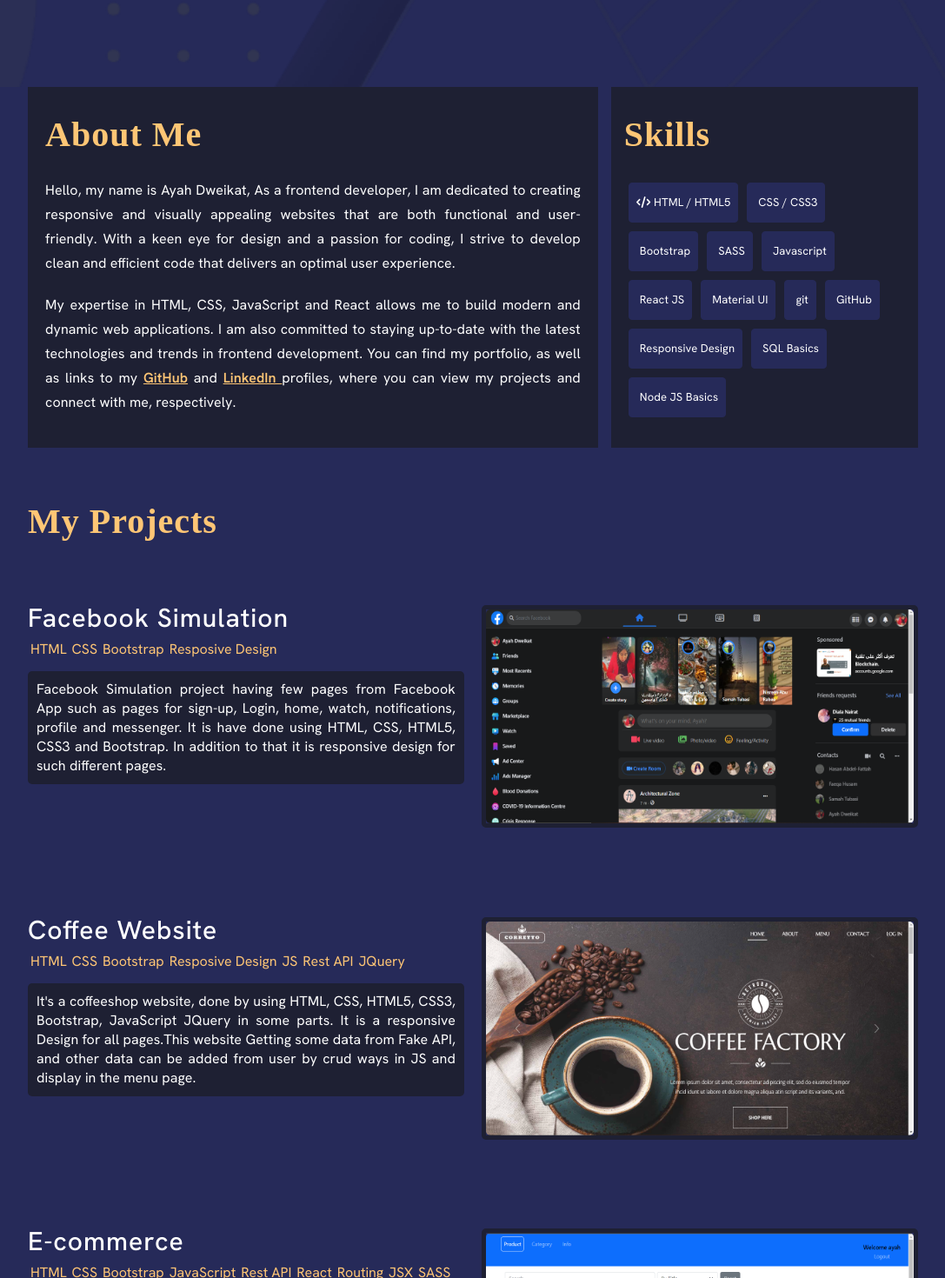
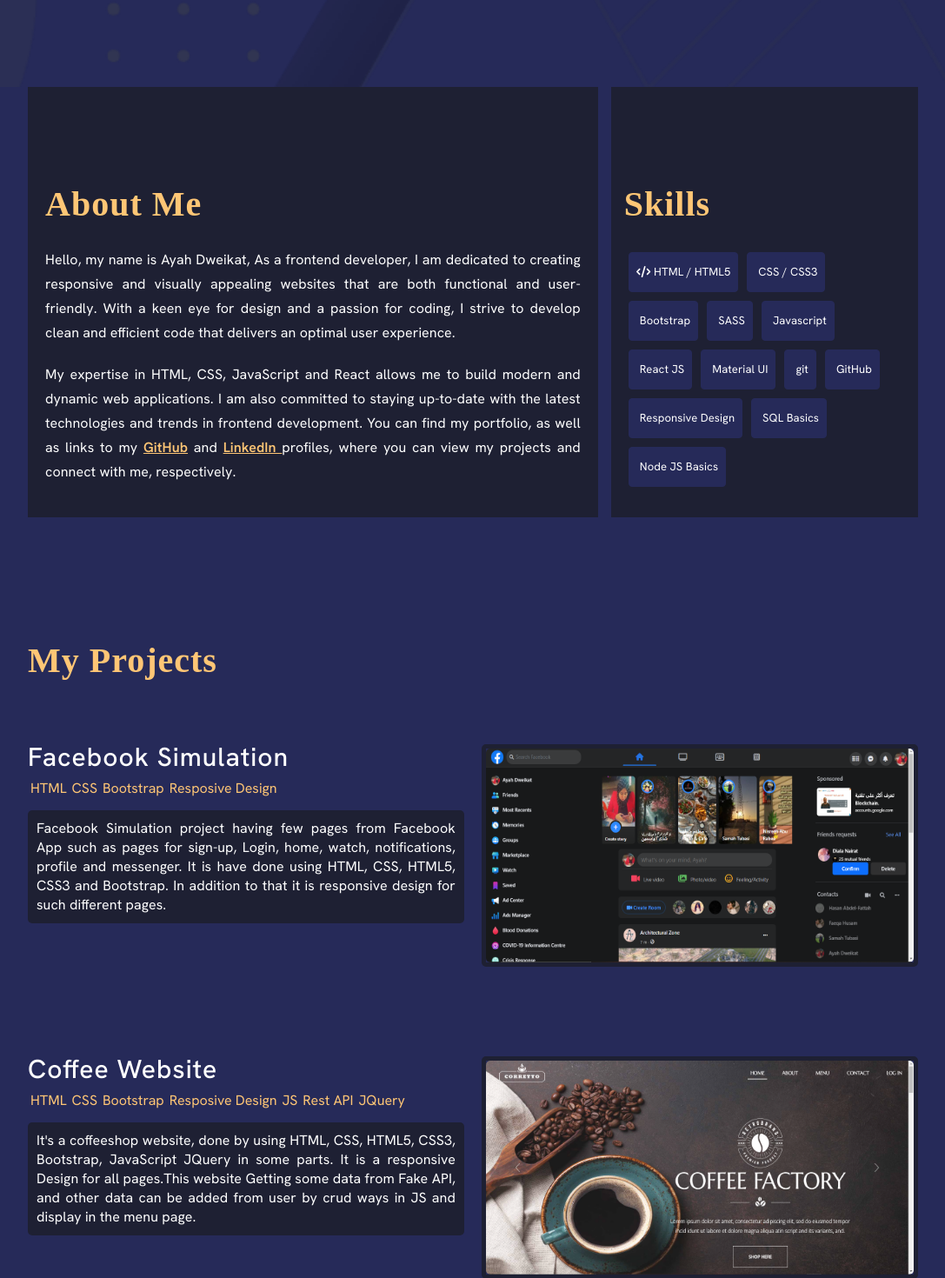
Before and after one commit to AyahDweikat/ayah-dweikat-portfolio, a React (Create React App) app: page / in a window 1280 px wide. Shown: the part 700-2170 px from the top of the page at 87% size, without its empty margins (96-1183 px from the left). Built offline with nearby package versions, Linux system fonts and the light colour scheme.

Commit message:
some changes on responsive, heights

```diff
--- a/src/Components/About/about.css
+++ b/src/Components/About/about.css
@@ -22,7 +22,8 @@
     color: var(--main-color);
     font-size: 40px;
     font-weight: 600;
-    margin-block-start: 0px;
+    text-align: left;
+    margin-block-start: 80px;
     margin-block-end: 25px;
     line-height: 50px;
     letter-spacing: 1px;
--- a/src/Components/Conatct/contact.css
+++ b/src/Components/Conatct/contact.css
@@ -14,7 +14,7 @@
   font-family: var(--secondary-font-family);
   font-size: 40px;
   font-weight: 600;
-  margin-block-start: 0px;
+  margin-block-start: 80px;
   margin-block-end: 25px;
   line-height: 50px;
   letter-spacing: 1px;
--- a/src/Components/Header/Header.jsx
+++ b/src/Components/Header/Header.jsx
@@ -9,13 +9,12 @@
   return (
     <header>
       <div className="logo"
-    //   role="text"
       aria-label="Logo">
         <span>Ayah Dweikat</span>
       </div>
       <nav>
         <div className="icon"
-        // onClick={setFlag(!flag)}
+        // onClick={() =>setFlag(!flag)}
         onClick = {myFunction}
         >
           <span id="icon"
--- a/src/Components/Projects/projects.css
+++ b/src/Components/Projects/projects.css
@@ -2,6 +2,8 @@
 .projects .container {
   display: flex;
   flex-direction: column;
+  align-items: flex-start;
+  justify-content: flex-start;
 }
 .projects h2 {
   justify-self: flex-start;
@@ -13,7 +15,7 @@
   font-family: var(--secondary-font-family);
   font-size: 40px;
   font-weight: 600;
-    margin-block-start: 0px;
+  margin-block-start: 80px;
   margin-block-end: 20px;
   line-height: 50px;
   letter-spacing: 1px;
--- a/src/responsive.css
+++ b/src/responsive.css
@@ -217,9 +217,10 @@
   }
   /* Contact */
   .contact .container {
-    padding-block: 50px 10px;
+    padding-block: 0px 10px;
     width: 75%;
     margin: auto;
+    margin-top: 80px;
   }
   .contact-sections {
     display: flex;
@@ -328,7 +329,7 @@
     letter-spacing: 1px;
   }
   .project {
-    margin-block: 50px;
+    margin-block: 20px;
     gap: 10px;
     display: flex;
     flex-direction: column;
```
Lines whose indentation alone changed are shown as unchanged.
